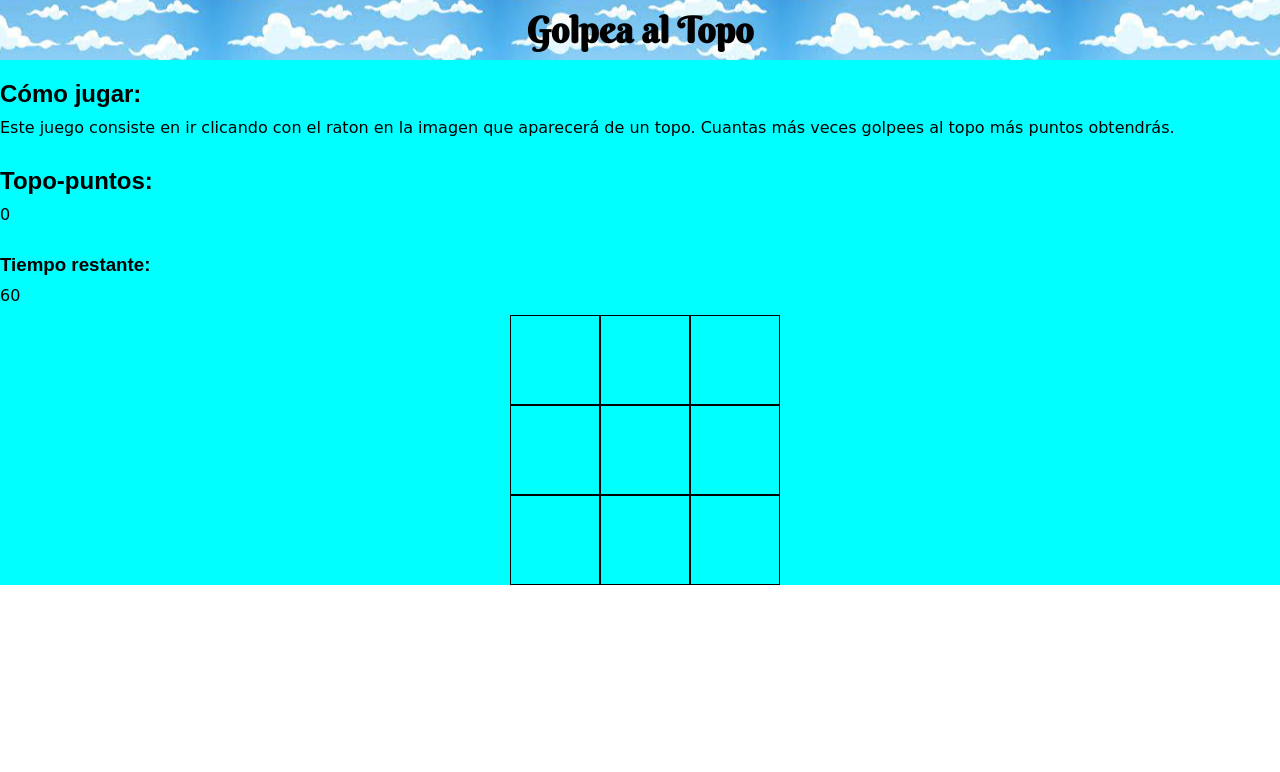
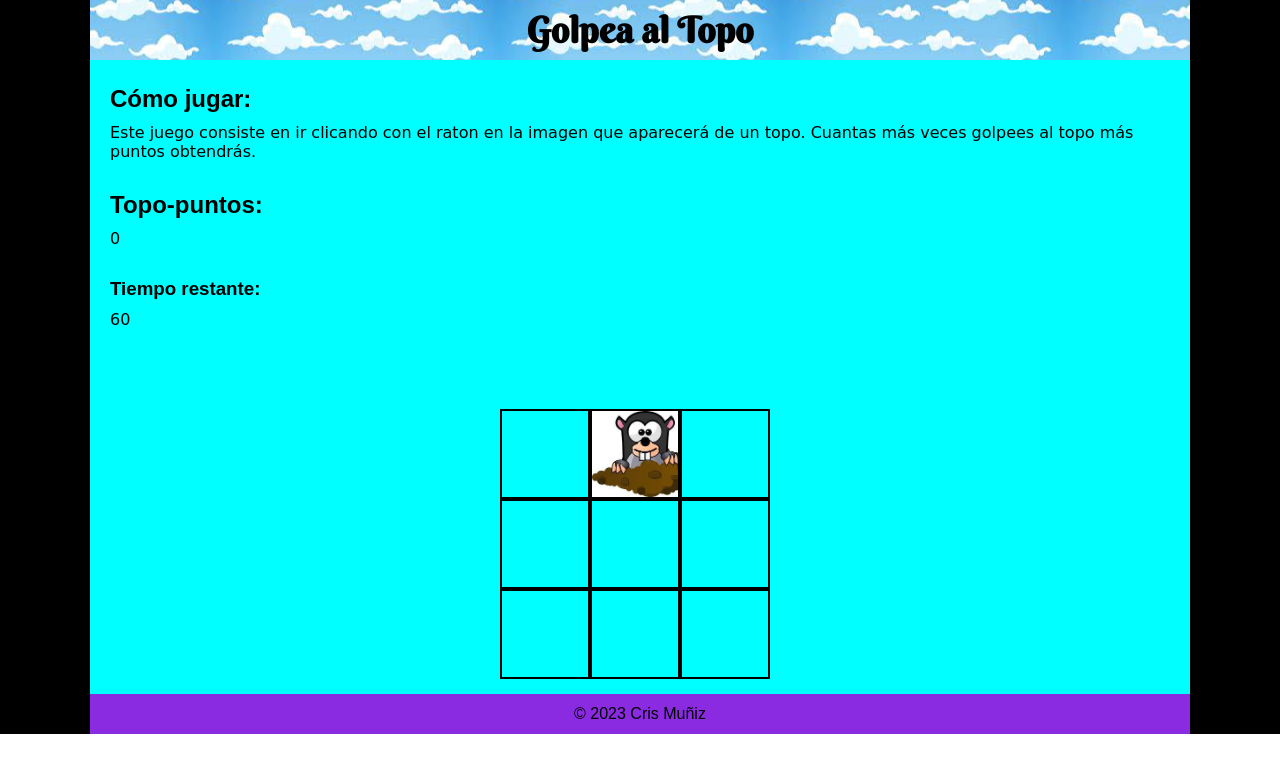
Before and after one commit to CrisMuniz/Golpea-al-topo, a website: page src/html/index.html in a window 1280 px wide. Drawn offline with nearby package versions, Linux system fonts and the light colour scheme; files that its build step writes are made by us from their sources; files whose address does not match are found by name; a web font is replaced by a local one.

Commit message:
add main and footer styles

```diff
--- a/src/html/partials/footer.html
+++ b/src/html/partials/footer.html
@@ -1,3 +1,7 @@
-<footer >
-
+<div class="footer-container">
+<footer class="footer" >
+ <div class="footer__copy">
+    &#169; 2023 Cris Muñiz
+ </div>
 </footer>
+</div>
--- a/src/html/partials/header.html
+++ b/src/html/partials/header.html
@@ -1,3 +1,5 @@
+<div class="header-container">
 <header class="header" >
  <h1 class="header__title">Golpea al Topo</h1>
 </header>
+</div>
--- a/src/html/partials/main.html
+++ b/src/html/partials/main.html
@@ -1,3 +1,4 @@
+<div class="page">
 <main class="main" >
 <h2 class="main__title1">Cómo jugar:</h2>
 <p class="main__parr1">Este juego consiste en ir clicando con el raton en la imagen que aparecerá de un topo. Cuantas más veces golpees al topo más puntos obtendrás. </p>
@@ -19,3 +20,4 @@
 </div>
 </div>
 </main>
+</div>
--- a/src/scss/layout/_footer.scss
+++ b/src/scss/layout/_footer.scss
@@ -0,0 +1,18 @@
+.footer-container {
+    display: flex;
+    flex-direction: row;
+    justify-content: center;
+    background-color:black ;
+}
+.footer {
+    background-color: blueviolet;
+    height: 40px;
+    width: 1100px;
+    display: flex;
+    justify-content: center;
+    align-items: center;
+    &__copy {
+        font-family: $font-title;
+        font-size: 16px;
+    }
+}
--- a/src/scss/layout/_header.scss
+++ b/src/scss/layout/_header.scss
@@ -1,6 +1,20 @@
+.header-container {
+    background-color: black;
+    position: fixed;
+    width: 100%;
+    top: 0;
+    left: 0;
+    z-index: 99;
+}
 .header {
     width: 100vw;
     height: 60px;
+    max-width: 1100px;
+    padding: 15px 20px;
+    margin: auto;
+    display: flex;
+    flex-direction: row;
+    align-items: center;
     background-image: url(../images/fondonubes.jpeg);
     background-repeat: repeat;
     background-position: center;
--- a/src/scss/layout/_main.scss
+++ b/src/scss/layout/_main.scss
@@ -1,6 +1,15 @@
+.page {
+    background-color: black;
+}
 .main {
     width: 100vw;
     background-color: aqua;
+    padding-bottom: 80px;
+    max-width: 1100px;
+    margin-left: auto;
+    margin-right: auto;
+    margin-top: 50px;
+    padding: 15px 20px;
     &__title1 {
         font-family: $font-title;
         padding-top: 20px;
@@ -34,7 +43,8 @@
     display: flex;
     flex-direction: row;
     justify-content: center;
-    margin-left: -170px;
+    margin-left: -190px;
+    padding-top: 70px;
 }
 .grid {
     display: grid;
@@ -43,6 +53,11 @@
     &__square {
         width: 90px;
 	    height: 90px;
-	    border: 1px solid black;
+	    border: 2px solid black;
     }
 }
+.mole {
+    background-image: url(../images/topo1.jpeg);
+    background-repeat: no-repeat;
+    background-size: cover;
+}
```
Also changed, not shown: src/images/topo1.jpeg (added).
